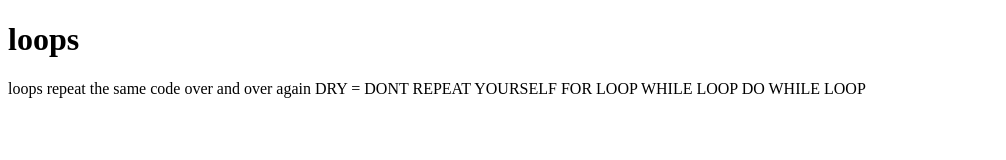
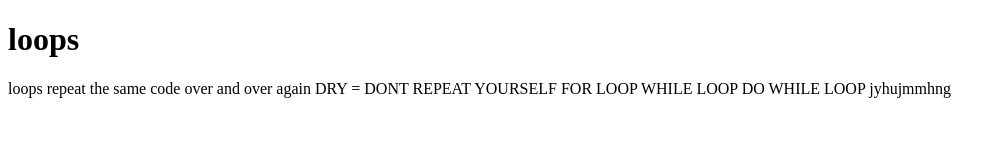
Before and after one commit to Sadeashkir/javascript-repo, a plain HTML site: page loops.html in a window 1280 px wide. Shown: the whole page, without its empty margins (0-1006 px from the left). Drawn offline with Linux system fonts and the light colour scheme.

Commit message:
testing123

```diff
--- a/loops.html
+++ b/loops.html
@@ -13,6 +13,7 @@
     FOR LOOP
     WHILE LOOP
     DO WHILE LOOP
+    jyhujmmhng
   </p>
 </body>
 </html>
```
